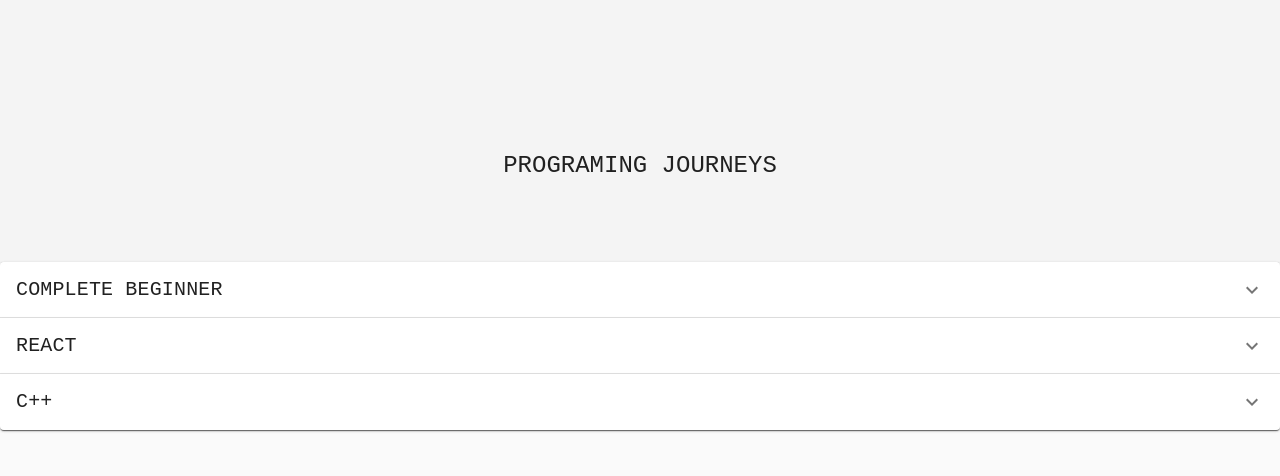
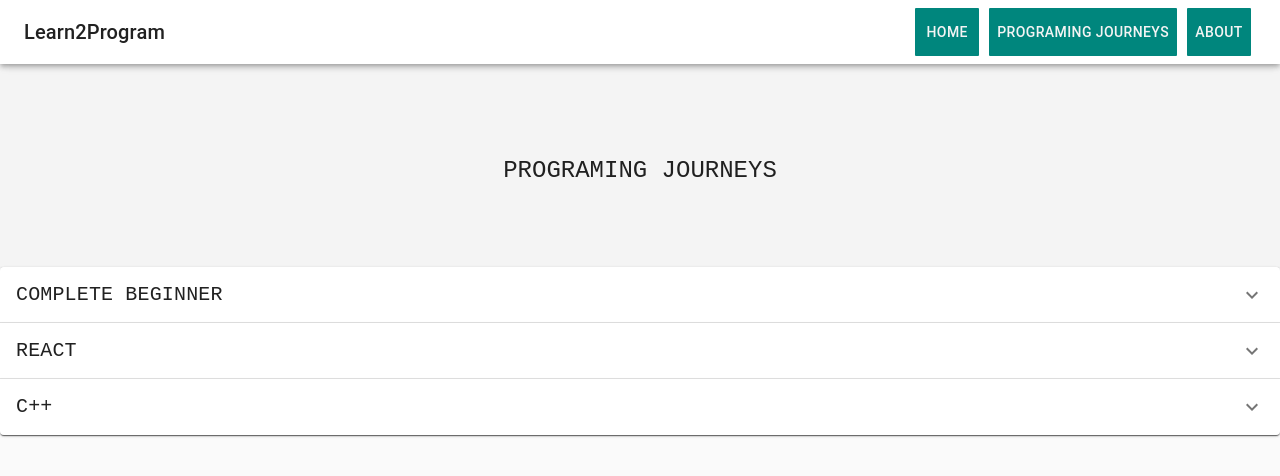
Before and after one commit to kristina-arezina/terms-2-program, a React (Create React App) app: page /journey in a window 1280 px wide. Shown: the top 476 px of the page. Built offline with nearby package versions, Linux system fonts and the light colour scheme.

Commit message:
herf works for all

```diff
--- a/src/components/Journey/Journey.js
+++ b/src/components/Journey/Journey.js
@@ -3,6 +3,8 @@ import PageJourney from "./PageJourney";
 import JourneyList from "./JourneyList";
 import {muscles} from "../../store";
 import {level, link, journeys} from "../../journeyStore";
+import {Header} from "../Layout/HeaderFooter.js"
+
 
 export class Journey extends Component {
 state={
@@ -28,6 +30,7 @@ state={
 
     return (
         <div>
+            <Header/>
         <PageJourney/>
             <JourneyList
                 muscles={muscles}
```
